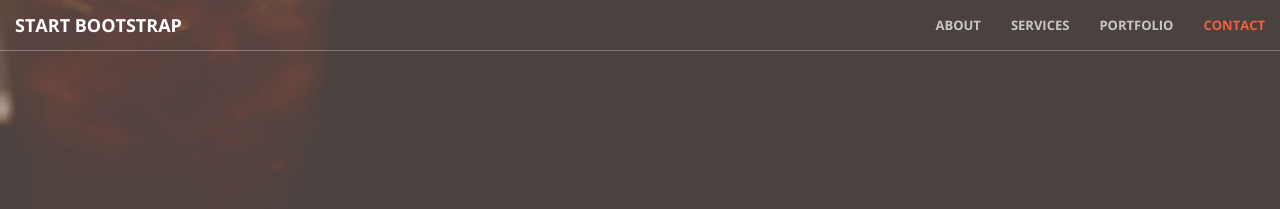
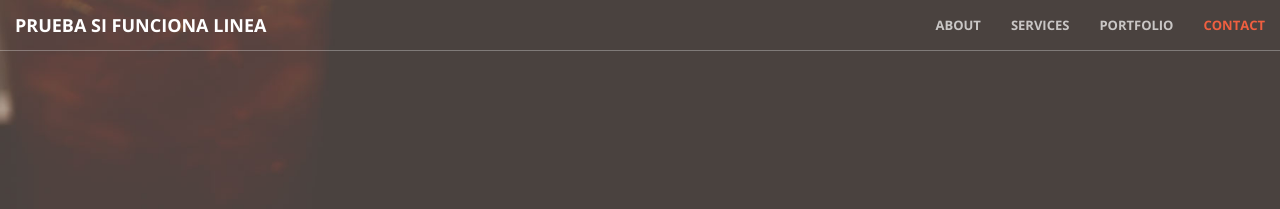
Before and after one commit to Juand0145/Juand0145.github.io, a Jekyll site: the page built from index.html, in a window 1280 px wide. Shown: the top 209 px of the page. Built offline with Jekyll 4.4.1, drawn with Linux system fonts in a browser that asks for light colours.

Commit message:
[test] modifying the html

```diff
--- a/_includes/nav.html
+++ b/_includes/nav.html
@@ -8,7 +8,7 @@
                 <span class="icon-bar"></span>
                 <span class="icon-bar"></span>
             </button>
-            <a class="navbar-brand page-scroll" href="#page-top">Start Bootstrap</a>
+            <a class="navbar-brand page-scroll" href="#page-top">Prueba si funciona linea</a>
         </div>
 
         <!-- Collect the nav links, forms, and other content for toggling -->
```
